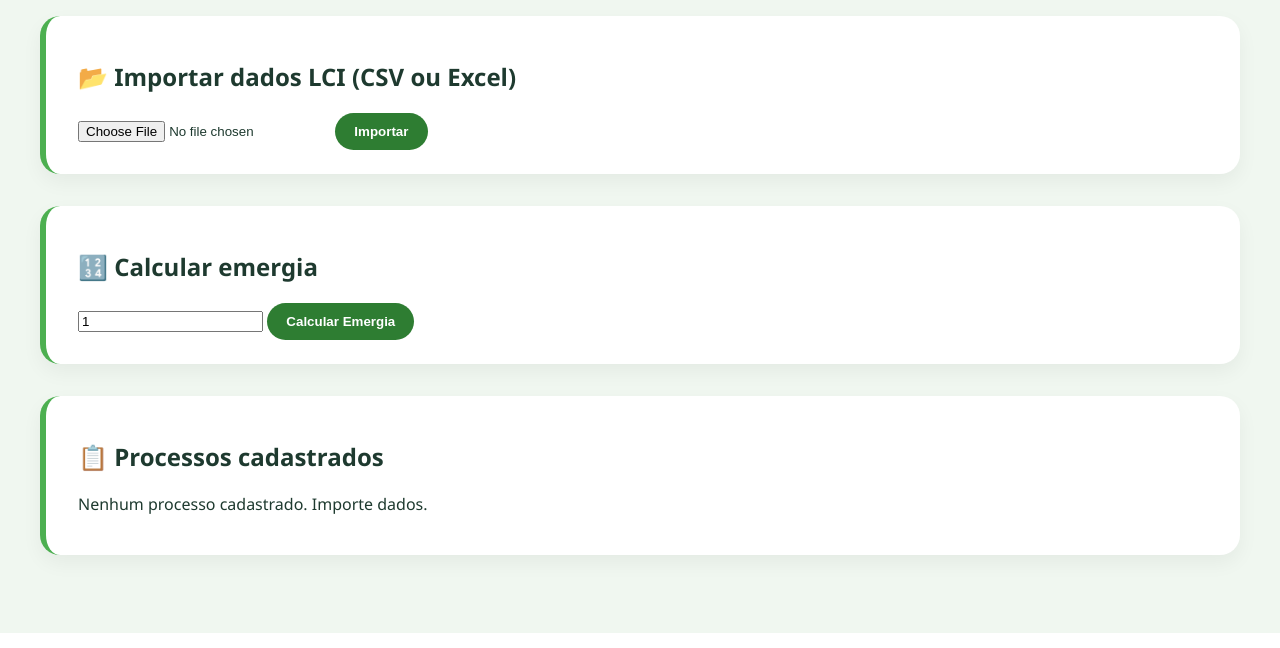
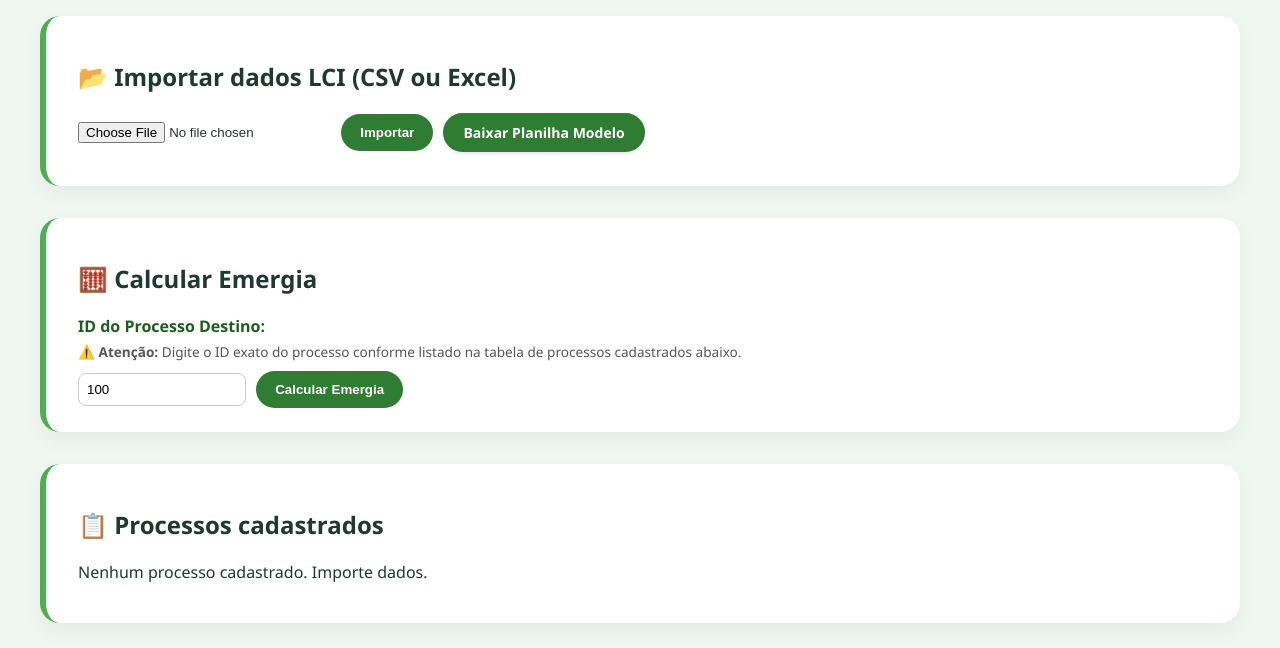
Before and after one commit to Jhonydev72/software_scale, a Django app: page / in a window 1280 px wide. Shown: the part 167-815 px from the top of the page. Run offline with Django 5.2, Linux system fonts and the light colour scheme; data that the repository does not hold is empty.

Commit message:
Correeção de leitura da tabela e ajuste de cálculo

```diff
--- a/scale_app/templates/scale_app/index.html
+++ b/scale_app/templates/scale_app/index.html
@@ -1,4 +1,3 @@
-<!-- scale_app/templates/scale_app/index.html -->
 <!DOCTYPE html>
 <html lang="pt-br">
 <head>
@@ -17,16 +16,36 @@
 
     <div class="card">
         <h2>📂 Importar dados LCI (CSV ou Excel)</h2>
-        <input type="file" id="lciFile" accept=".csv,.xls,.xlsx">
-        <button id="importBtn">Importar</button>
-        <div id="importMessage" class="message"></div>
+
+        <div style="display: flex; align-items: center; gap: 10px; margin-top: 15px;">
+            <input type="file" id="lciFile" accept=".csv,.xls,.xlsx">
+            <button id="importBtn">Importar</button>
+
+            <a href="{% url 'download_template' %}" style="background-color: #2e7d32; color: white; padding: 10px 20px; text-decoration: none; border-radius: 20px; font-size: 14px; font-weight: bold; border: none; cursor: pointer; box-shadow: 0 2px 4px rgba(0,0,0,0.1);">
+                Baixar Planilha Modelo
+            </a>
+        </div>
+
+        <div id="importMessage" class="message" style="margin-top: 10px;"></div>
     </div>
 
     <div class="card">
-        <h2>🔢 Calcular emergia</h2>
-        <input type="number" id="productId" placeholder="ID do produto final" value="1">
-        <button id="calcBtn">Calcular Emergia</button>
-        <div id="resultArea" class="result-box" style="display: none;"></div>
+        <h2>🧮 Calcular Emergia</h2>
+
+        <div style="margin-top: 15px;">
+            <label for="productId" style="font-weight: bold; color: #1b5e20;">ID do Processo Destino:</label>
+            <p style="font-size: 0.85em; color: #555; margin-top: 5px; margin-bottom: 10px;">
+                ⚠️ <strong>Atenção:</strong> Digite o ID exato do processo conforme listado na tabela de processos cadastrados abaixo.
+            </p>
+
+            <div style="display: flex; align-items: center; gap: 10px;">
+                <input type="number" id="productId" placeholder="Ex: 100" value="100" style="padding: 8px; border-radius: 8px; border: 1px solid #ccc; width: 150px;">
+                <button id="calcBtn">Calcular Emergia</button>
+            </div>
+        </div>
+
+        <div id="resultArea" style="display: none; margin-top: 15px; padding: 15px; border-radius: 8px; background-color: #e8f5e9; border: 1px solid #c8e6c9;">
+            </div>
     </div>
 
     <div class="card">
@@ -74,7 +93,8 @@
         const formData = new FormData();
         formData.append('file', file);
         try {
-            const resp = await fetch('/api/upload/', { method: 'POST', body: formData });
+            // Nota: Se a sua url de upload for diferente no urls.py, ajuste aqui (ex: '/api/upload/')
+            const resp = await fetch('/api/upload-lci/', { method: 'POST', body: formData });
             const data = await resp.json();
             if (!resp.ok) throw new Error(data.error);
             showMessage('importMessage', data.message);
--- a/scale_app/urls.py
+++ b/scale_app/urls.py
@@ -2,8 +2,14 @@ from django.urls import path
 from . import views
 
 urlpatterns = [
+    # Rota da página inicial
     path('', views.index, name='index'),
+
+    # Rotas da API (É AQUI QUE O ERRO ESTÁ OCORRENDO)
     path('api/processes/', views.list_processes, name='list_processes'),
-    path('api/upload/', views.upload_lci, name='upload_lci'),
+    path('api/upload-lci/', views.upload_lci, name='upload_lci'),
     path('api/calculate/', views.calculate_api, name='calculate_api'),
+
+    # Rota para baixar o modelo da planilha
+    path('download-template/', views.download_template, name='download_template'),
 ]
--- a/scale_app/views.py
+++ b/scale_app/views.py
@@ -1,15 +1,17 @@
-from django.shortcuts import render
-
-# Create your views here.
+import os
 import json
 import pandas as pd
+import numpy as np
+
+from django.conf import settings
+from django.http import JsonResponse, HttpResponse, Http404
 from django.shortcuts import render
-from django.http import JsonResponse
 from django.views.decorators.csrf import csrf_exempt
+
 from .models import Process, Flow, EmergySource
 
 # ============================================================
-# FUNÇÃO INDEX - É ESTA QUE ESTÁ FALTANDO NO SEU ARQUIVO
+# FUNÇÃO INDEX
 # ============================================================
 def index(request):
     """Página inicial - renderiza o template HTML"""
@@ -23,7 +25,7 @@ def list_processes(request):
 
 @csrf_exempt
 def upload_lci(request):
-    """Importa arquivo CSV ou Excel e popula o banco de dados"""
+    """Importa arquivo CSV ou Excel e popula o banco de dados baseado em colunas"""
     if request.method == 'POST' and request.FILES.get('file'):
         uploaded_file = request.FILES['file']
         file_name = uploaded_file.name
@@ -35,52 +37,91 @@ def upload_lci(request):
         Process.objects.all().delete()
 
         try:
+            # Ler o arquivo de aba única
             if extension == 'csv':
                 df = pd.read_csv(uploaded_file)
-                # Separar os dados pelo campo 'tipo'
-                processes_df = df[df['tipo'] == 'processo']
-                flows_df = df[df['tipo'] == 'fluxo']
-                sources_df = df[df['tipo'] == 'fonte']
-
             elif extension in ['xls', 'xlsx']:
-                xl = pd.ExcelFile(uploaded_file)
-                processes_df = pd.read_excel(xl, 'processos')
-                flows_df = pd.read_excel(xl, 'fluxos')
-                sources_df = pd.read_excel(xl, 'fontes')
+                df = pd.read_excel(uploaded_file)
             else:
                 return JsonResponse({'error': 'Formato não suportado. Use .csv, .xls ou .xlsx'}, status=400)
 
-            # Inserir processos
-            for _, row in processes_df.iterrows():
+            # Normalizar os nomes das colunas para evitar erros de case sensitivity
+            df.columns = [str(c).strip() for c in df.columns]
+
+            # 1. Inserir Processos (Filtrando os IDs únicos de destino)
+            processos_unicos = df.dropna(subset=['Processo_Destino_ID']).drop_duplicates(subset=['Processo_Destino_ID'])
+            for _, row in processos_unicos.iterrows():
                 Process.objects.create(
-                    id=row['id'],
-                    name=row['nome'],
-                    description=row.get('descricao', '')
+                    id=int(row['Processo_Destino_ID']),
+                    name=str(row['Nome_Processo_Destino']).strip(),
+                    description=""
                 )
 
-            # Inserir fluxos
-            for _, row in flows_df.iterrows():
-                Flow.objects.create(
-                    from_process_id=row['from_process_id'],
-                    to_process_id=row['to_process_id'],
-                    amount=row['amount'],
-                    unit=row.get('unit', '')
-                )
+            # 2. Mapear as "Saídas" para vincular os Fluxos Internos (Flows) depois
+            # Salva num dicionário qual Insumo é produzido por qual Processo_ID
+            df_saidas = df[df['Tipo_Fluxo'].astype(str).str.strip().str.lower() == 'saída']
+            mapa_saidas = {}
+            for _, row in df_saidas.iterrows():
+                insumo = str(row['Insumo_Fluxo']).strip()
+                mapa_saidas[insumo] = int(row['Processo_Destino_ID'])
 
-            # Inserir fontes emergéticas
-            for _, row in sources_df.iterrows():
-                EmergySource.objects.create(
-                    process_id=row['process_id'],
-                    source_name=row['source_name'],
-                    transformity=row['transformity'],
-                    amount=row['amount'],
-                    unit=row.get('unit', '')
-                )
+            # 3. Processar as "Entradas" para popular Fontes (EmergySource) e Fluxos (Flow)
+            df_entradas = df[df['Tipo_Fluxo'].astype(str).str.strip().str.lower() == 'entrada']
 
-            return JsonResponse({'message': 'Dados importados com sucesso!', 'processos': len(processes_df)})
+            for _, row in df_entradas.iterrows():
+                to_process_id = int(row['Processo_Destino_ID'])
+                insumo = str(row['Insumo_Fluxo']).strip()
+                quantidade = float(row['Quantidade']) if pd.notna(row['Quantidade']) else 0.0
+                unidade = str(row['Unidade']).strip() if pd.notna(row['Unidade']) else ""
+
+                val_uev = row.get('UEV_Valor')
+                # Tratamento robusto para identificar se a UEV é uma fonte externa válida
+                if pd.notna(val_uev) and str(val_uev).strip().lower() not in ['null', 'nan', 'none', '']:
+                    EmergySource.objects.create(
+                        process_id=to_process_id,
+                        source_name=insumo,
+                        transformity=float(val_uev),
+                        amount=quantidade,
+                        unit=unidade
+                    )
+
+                # Se tiver UEV declarada na linha, é uma Fonte Externa (EmergySource)
+                if pd.notna(val_uev) and str(val_uev).strip().lower() not in ['null', 'nan', '']:
+                    EmergySource.objects.create(
+                        process_id=to_process_id,
+                        source_name=insumo,
+                        transformity=float(val_uev),
+                        amount=quantidade,
+                        unit=unidade
+                    )
+                else:
+                    # Se não tem UEV, é um Fluxo que vem de outro processo (Flow)
+                    from_process_id = mapa_saidas.get(insumo)
+
+                    if from_process_id:
+                        Flow.objects.create(
+                            from_process_id=from_process_id,
+                            to_process_id=to_process_id,
+                            amount=quantidade,
+                            unit=unidade
+                        )
+                    else:
+                        # Fallback: Se a origem não foi mapeada, salva como Fonte Externa com UEV 0 para não perder o dado
+                        EmergySource.objects.create(
+                            process_id=to_process_id,
+                            source_name=insumo,
+                            transformity=0.0,
+                            amount=quantidade,
+                            unit=unidade
+                        )
+
+            return JsonResponse({
+                'message': 'Dados importados com sucesso!',
+                'processos': Process.objects.count()
+            })
 
         except Exception as e:
-            return JsonResponse({'error': str(e)}, status=500)
+            return JsonResponse({'error': f"Erro no processamento da planilha: {str(e)}"}, status=500)
 
     return JsonResponse({'error': 'Nenhum arquivo enviado'}, status=400)
 
@@ -103,7 +144,7 @@ def calculate_api(request):
     return JsonResponse({'error': 'Método não permitido. Use POST.'}, status=405)
 
 def calculate_emergy(product_id):
-    """Função recursiva para calcular emergia total de um produto"""
+    """Função recursiva para calcular emergia total de um processo"""
     # Buscar fontes emergéticas diretas do processo
     sources = EmergySource.objects.filter(process_id=product_id)
     total = 0
@@ -113,8 +154,11 @@ def calculate_emergy(product_id):
     # Buscar fluxos de entrada (de outros processos para este)
     incoming_flows = Flow.objects.filter(to_process_id=product_id)
     for flow in incoming_flows:
-        # Calcular emergia do processo upstream
+        # Pega a emergia total do processo anterior
         upstream_emergy = calculate_emergy(flow.from_process_id)['emergy_sej']
+
+        # Nota sobre álgebra emergética: Aqui estamos mantendo a sua fórmula original (Multiplicando pelo Amount).
+        # Dependendo da metodologia, se upstream_emergy for a emergia *total*, multiplicar pelo amount pode inflar os números.
         total += upstream_emergy * flow.amount
 
     return {
@@ -122,3 +166,22 @@ def calculate_emergy(product_id):
         'emergy_sej': float(total),
         'unit': 'sej'
     }
+
+# ============================================================
+# NOVA FUNÇÃO PARA DOWNLOAD DA PLANILHA (CORRIGIDA)
+# ============================================================
+def download_template(request):
+    """Disponibiliza a planilha modelo em Excel para o usuário baixar e preencher"""
+
+    file_path = os.path.join(settings.BASE_DIR, 'Planilha_Calculos_Emergeticos.xlsx')
+
+    if os.path.exists(file_path):
+        with open(file_path, 'rb') as excel:
+            response = HttpResponse(
+                excel.read(),
+                content_type='application/vnd.openxmlformats-officedocument.spreadsheetml.sheet'
+            )
+            response['Content-Disposition'] = 'attachment; filename="Planilha_Calculos_Emergeticos.xlsx"'
+            return response
+    else:
+        raise Http404("O arquivo de template (Planilha_Calculos_Emergeticos.xlsx) não foi encontrado no servidor.")
```
